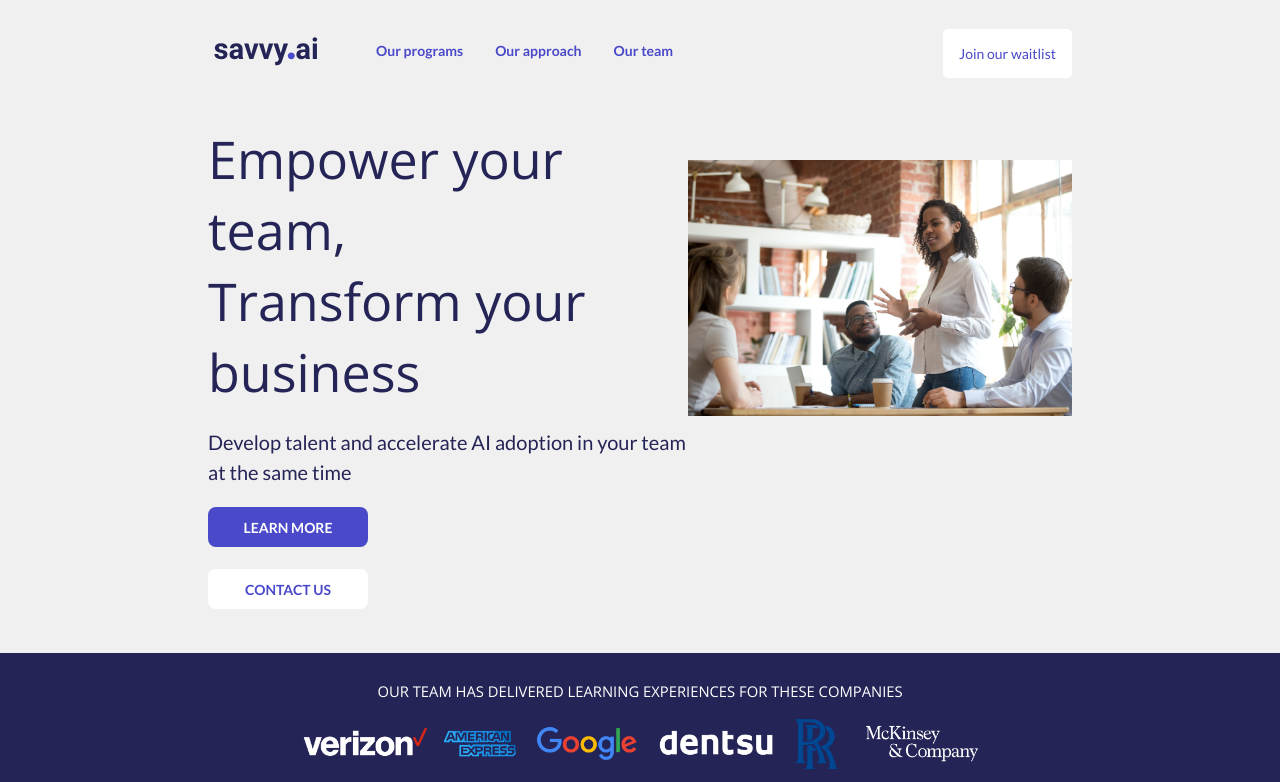
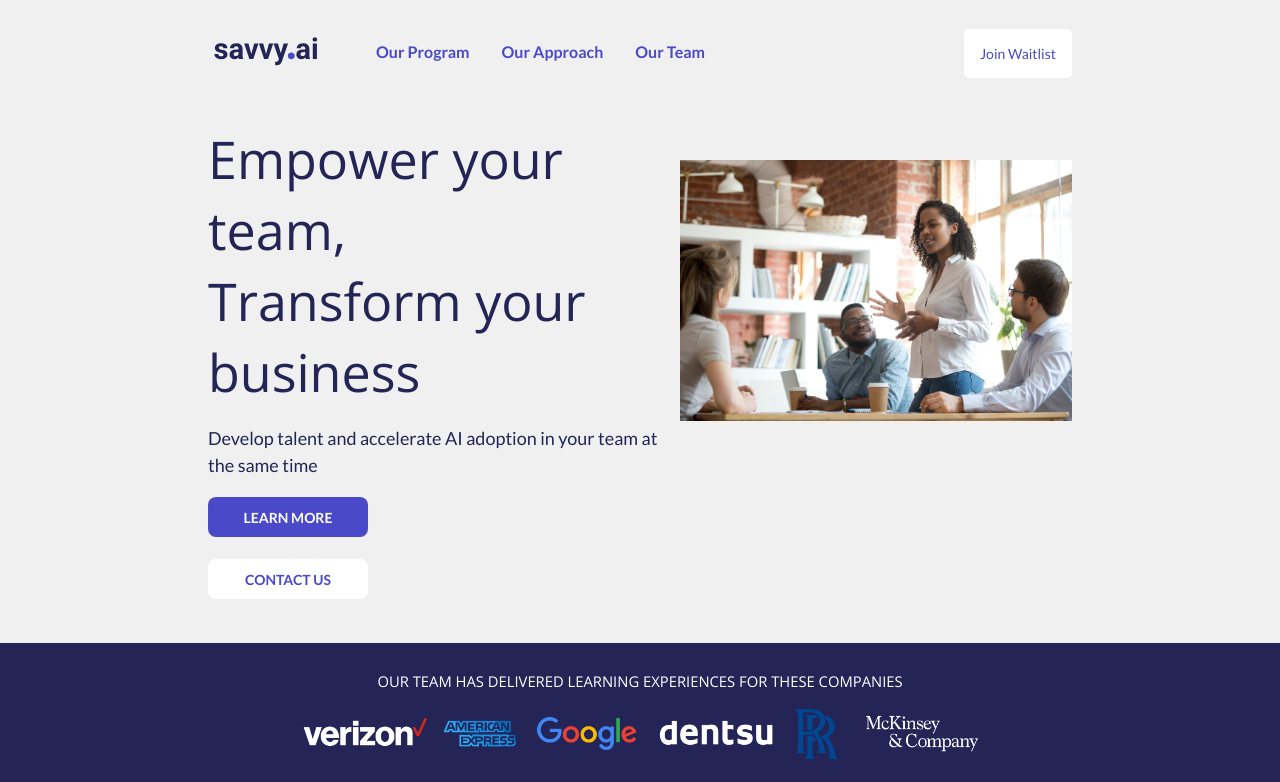
Before and after one commit to danceoval/savvy-site, a website: page public/index.html in a window 1280 px wide. Shown: the top 782 px of the page. Drawn offline with nearby package versions, Linux system fonts and the light colour scheme.

Commit message:
capitalizes nav

```diff
--- a/public/index.html
+++ b/public/index.html
@@ -29,23 +29,23 @@
       <div id="links">
         <a href="/programs">
           <div class="nav-item">
-            Our programs
+            Our Program
           </div>
         </a>
         <a href="/programs#approach">
           <div class="nav-item">
-            Our approach
+            Our Approach
           </div>
         </a>
         <a href="/team">
           <div class="nav-item">
-            Our team
+            Our Team
           </div>
         </a>
       </div>
         <a href="/contact">
           <div class="nav-item" id="nav-contact">
-               Join our waitlist
+               Join Waitlist
           </div>
         </a>
         <div id="hamburger" class="fa fa-bars">
--- a/public/style.css
+++ b/public/style.css
@@ -11,11 +11,13 @@ body {
 p {
   line-height: 1.5em;
   font-family: 'Lato', sans-serif;
+  font-size: 1.125rem;
 }
 
 a {
   text-decoration: none;
   font-family: 'Lato', sans-serif;
+  font-size: 1.125rem;
 }
 
 h1,
@@ -24,6 +26,7 @@ h3,
 nav,
 button {
   font-family: 'Open Sans', sans-serif;
+  font-weight: normal;
 }
 
 /* Responsive images */
@@ -77,7 +80,7 @@ img {
 .nav-item {
   margin: 0.8rem 1rem;
   font-weight: bold;
-  font-size: 0.875rem;
+  font-size: 1rem;
   color: #4a49c9;
   text-decoration: none;
 }
@@ -314,7 +317,6 @@ section {
 
 #main p{
   color: #242456;
-  font-size: 1.25rem;
 }
 
 #main-btn{
@@ -445,6 +447,7 @@ section {
 .testimonial-quote{
   font-style: italic;
   text-align: right;
+  font-size: 0.875rem;
 }
 
 .testimonial-person {
@@ -540,11 +543,11 @@ section {
   color: #242456;
   margin-bottom: 0;
   margin-top: 3.5rem;
+  font-weight: normal;
 }
 
 
 #empower #empower-text p{
-  font-size: 1.125rem;
   color: #242456;
 }
 
@@ -603,10 +606,10 @@ section {
   font-size: 3.25rem;
   color: #242456;
   margin-bottom: 0;
+  font-weight: normal;
 }
 
 #skills-text p{
-  font-size: 1.125rem;
   color: #242456;
 }
 
```
Also changed, not shown: public/contact.html (+4 -4 lines), public/programs.html (+3 -3 lines), public/team.html (+4 -4 lines).
